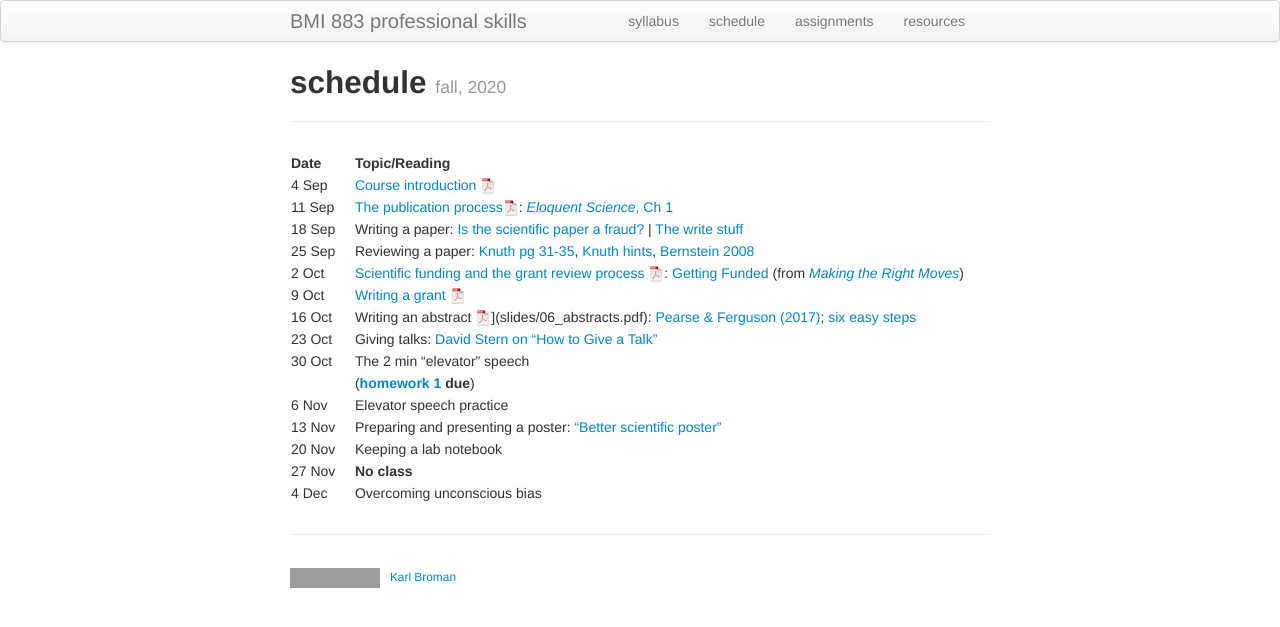
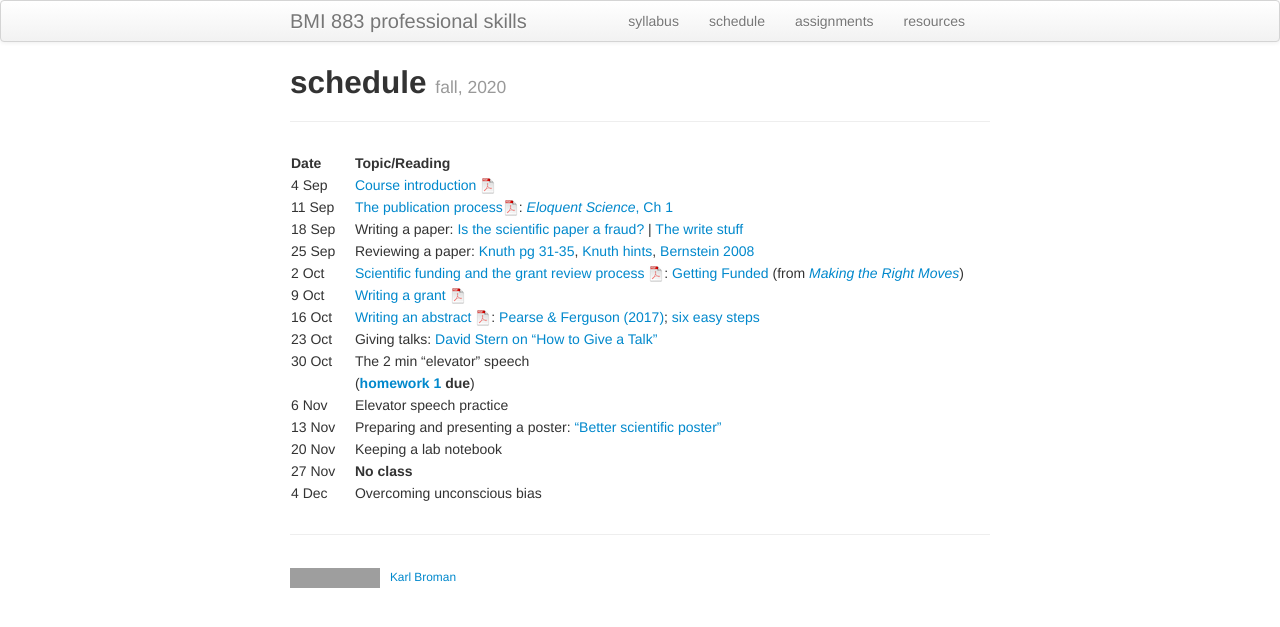
Before and after one commit to kbroman/BMI883, a Jekyll site: the page built from schedule.md, in a window 1280 px wide. Shown: the top 627 px of the page. Built offline with Jekyll 4.4.1, drawn with Linux system fonts in a browser that asks for light colours; grey boxes are pictures that could not be loaded.

Commit message:
Fix typo in schedule (missing [)

```diff
--- a/schedule.md
+++ b/schedule.md
@@ -13,7 +13,7 @@ description: Schedule and readings for BMI 883, Biomedical data science professi
 | 25 Sep  |    | Reviewing a paper: [Knuth pg 31-35](https://jmlr.csail.mit.edu/reviewing-papers/knuth_mathematical_writing.pdf), [Knuth hints](http://www.ifs.tuwien.ac.at/~silvia/research-tips/Knuth.pdf), [Bernstein 2008](https://www.markbernstein.org/elements/Reviewing.pdf) |
 | 2 Oct   |    | [Scientific funding and the grant review process ![slides pdf](icons/pdf-icon.png)](slides/04_grants.pdf): [Getting Funded](https://www.hhmi.org/sites/default/files/Educational%20Materials/Lab%20Management/Making%20the%20Right%20Moves/moves2_ch9.pdf#page=3) (from [_Making the Right Moves_](https://www.hhmi.org/science-education/programs/making-right-moves))|
 | 9 Oct   |    | [Writing a grant ![slides pdf](icons/pdf-icon.png)](slides/05_grantwriting.pdf) |
-| 16 Oct  |    | Writing an abstract ![slides pdf](icons/pdf-icon.png)](slides/06_abstracts.pdf): [Pearse & Ferguson (2017)](https://doi.org/10.1002/2327-6924.12486); [six easy steps](http://www.easterbrook.ca/steve/2010/01/how-to-write-a-scientific-abstract-in-six-easy-steps/) |
+| 16 Oct  |    | [Writing an abstract ![slides pdf](icons/pdf-icon.png)](slides/06_abstracts.pdf): [Pearse & Ferguson (2017)](https://doi.org/10.1002/2327-6924.12486); [six easy steps](http://www.easterbrook.ca/steve/2010/01/how-to-write-a-scientific-abstract-in-six-easy-steps/) |
 | 23 Oct  |    | Giving talks: [David Stern on "How to Give a Talk"](http://www.howtogiveatalk.com) |
 | 30 Oct  |    | The 2 min "elevator" speech |
 |         |    | (**[homework 1](homework1.html) due**) |
```
